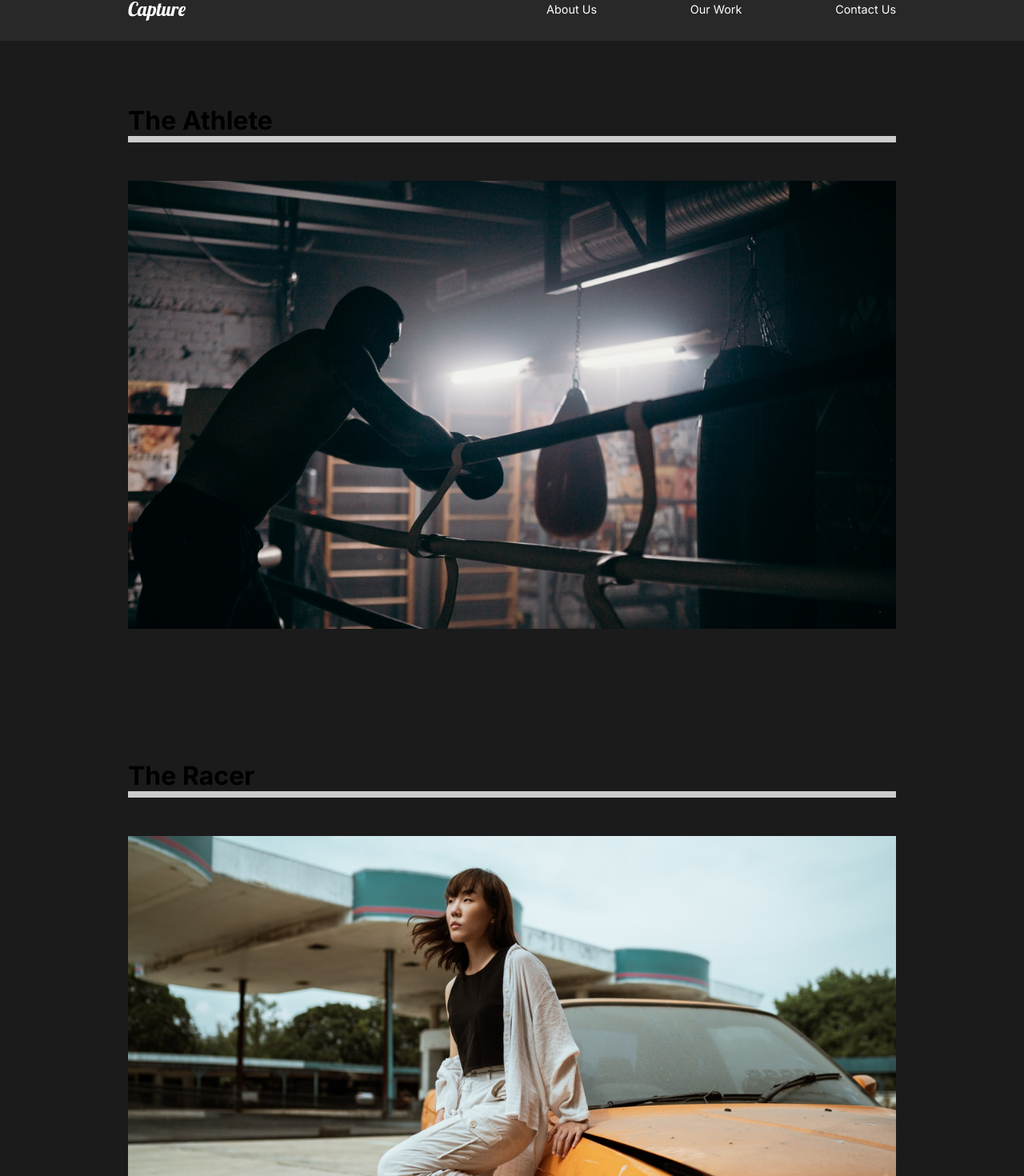
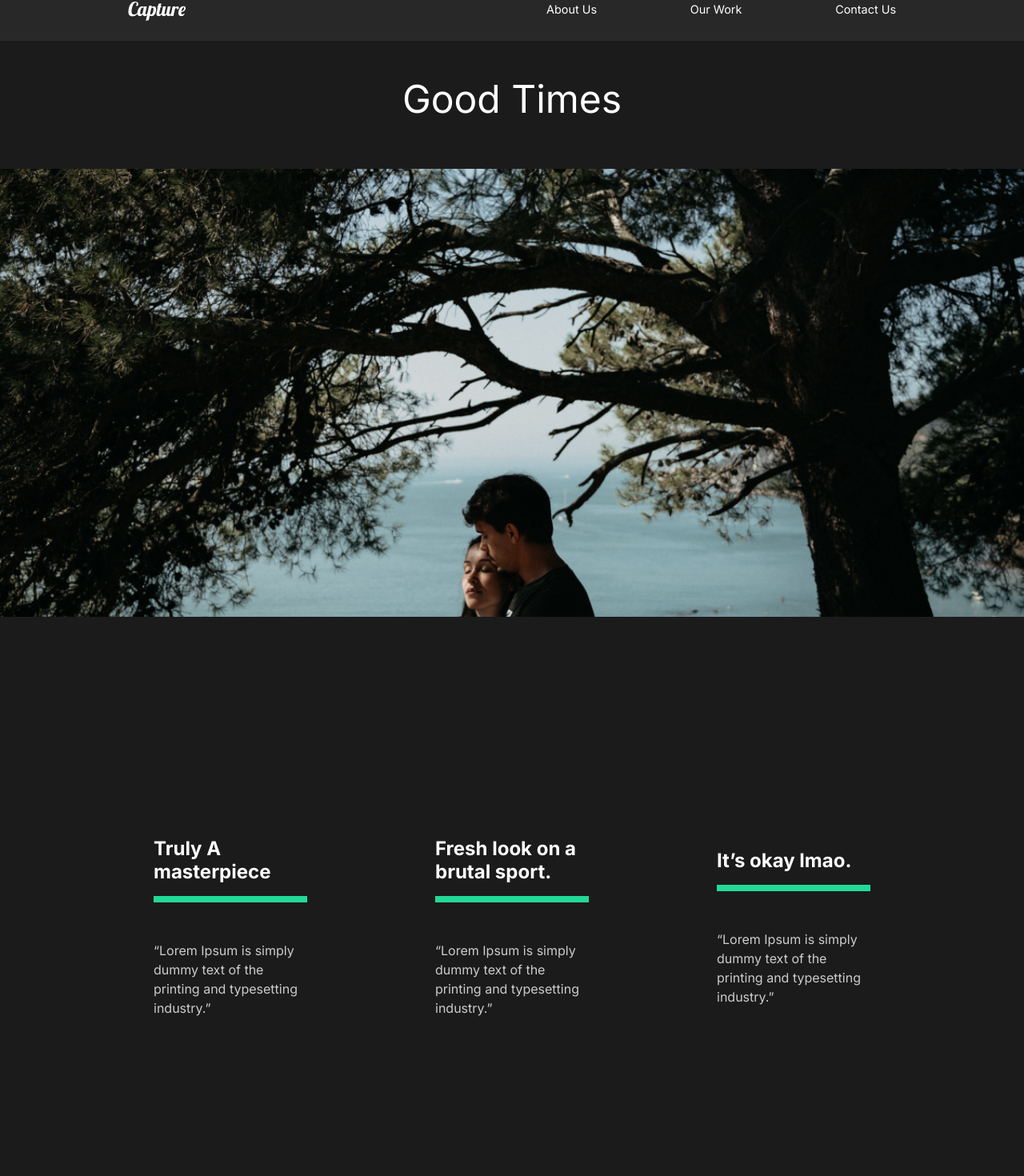
Before and after one commit to Hersh1412/H-capture, a React (Create React App) app: page /work/good-times in a window 1280 px wide. Shown: the part 29-1499 px from the top of the page at 80% size. Built offline with nearby package versions, Linux system fonts and the light colour scheme.

Commit message:
9 styled ourwork

```diff
--- a/src/App.js
+++ b/src/App.js
@@ -2,6 +2,7 @@
 import { Switch, Route } from "react-router-dom";
 // User Components
 import GlobalStyle from "./components/GlobalStyle";
+import MovieDetail from "./components/MovieDetail";
 import Nav from "./components/Nav";
 import AboutUs from "./pages/AboutUs";
 import ContactUs from "./pages/ContactUs";
@@ -16,13 +17,16 @@
         <Route path="/" exact>
           <AboutUs />
         </Route>
-        <Route path="/work">
+        <Route path="/work" exact>
           <OurWork />
         </Route>
         <Route path="/contactus">
           <ContactUs />
         </Route>
       </Switch>
+      <Route path="/work/:id">
+        <MovieDetail />
+      </Route>
     </div>
   );
 }
--- /dev/null
+++ b/src/components/MovieDetail.js
@@ -0,0 +1,111 @@
+// Components
+import React, { useEffect, useState } from "react";
+import styled from "styled-components";
+import { useHistory } from "react-router-dom";
+// Custom Components
+import { MovieState } from "../movieState";
+
+// Function
+function MovieDetail() {
+  const history = useHistory();
+  const url = history.location.pathname;
+  const [movies, setMovies] = useState(MovieState);
+  const [movie, setMovie] = useState(null);
+
+  useEffect(() => {
+    const currentMovie = movies.filter((item) => item.url === url);
+    setMovie(currentMovie[0]);
+  }, [movies, url]);
+
+  return (
+    <>
+      {movie && (
+        <StyledDetails>
+          <StyledHeadline>
+            <h2>{movie.title}</h2>
+            <img src={movie.mainImg} alt="movie Img" />
+          </StyledHeadline>
+          <StyledAwards>
+            {movie.awards.map((item) => (
+              <Award
+                key={item.title}
+                title={item.title}
+                description={item.description}
+              />
+            ))}
+          </StyledAwards>
+          <StyledImg>
+            <img src={movie.secondaryImg} alt="secondry Img" />
+          </StyledImg>
+        </StyledDetails>
+      )}
+    </>
+  );
+}
+
+const StyledDetails = styled.div`
+  color: white;
+`;
+const StyledHeadline = styled.div`
+  min-height: 90vh;
+  padding-top: 20vh;
+  position: relative;
+  h2 {
+    font-size: 3rem;
+    position: absolute;
+    top: 6.7%;
+    left: 50%;
+    transform: translate(-50%, -10%);
+  }
+  img {
+    width: 100%;
+    height: 70vh;
+    object-fit: cover;
+  }
+`;
+
+const StyledAwards = styled.div`
+  min-height: 80vh;
+  display: flex;
+  margin: 5rem 7rem;
+  align-items: center;
+  justify-content: space-around;
+`;
+
+const StyledAward = styled.div`
+  padding: 5rem;
+  h3 {
+    font-size: 1.5rem;
+  }
+  .line {
+    width: 100%;
+    background: #23d997;
+    height: 0.5rem;
+    margin: 1rem 0rem;
+  }
+  p {
+    font-size: 1rem;
+    padding: 2rem 0rem;
+  }
+`;
+
+const StyledImg = styled.div`
+  min-height: 50vh;
+  img {
+    width: 100%;
+    height: 100vh;
+    object-fit: cover;
+  }
+`;
+
+// component
+const Award = ({ title, description }) => {
+  return (
+    <StyledAward>
+      <h3>{title}</h3>
+      <div className="line"></div>
+      <p>{description}</p>
+    </StyledAward>
+  );
+};
+export default MovieDetail;
--- /dev/null
+++ b/src/movieState.js
@@ -0,0 +1,81 @@
+//Import Images
+import athlete from "./img/athlete-small.png";
+import goodtimes from "./img/goodtimes-small.png";
+import theracer from "./img/theracer-small.png";
+import athlete2 from "./img/athlete2.png";
+import goodtimes2 from "./img/good-times2.jpg";
+import theracer2 from "./img/the-racer2.jpg";
+
+export const MovieState = () => {
+  return [
+    {
+      title: "The Athlete",
+      mainImg: athlete,
+      secondaryImg: athlete2,
+      url: "/work/the-athlete",
+      awards: [
+        {
+          title: "Truly A masterpiece",
+          description:
+            "“Lorem Ipsum is simply dummy text of the printing and typesetting industry.”",
+        },
+        {
+          title: "Fresh look on a brutal sport.",
+          description:
+            "“Lorem Ipsum is simply dummy text of the printing and typesetting industry.”",
+        },
+        {
+          title: "It’s okay lmao.",
+          description:
+            "“Lorem Ipsum is simply dummy text of the printing and typesetting industry.”",
+        },
+      ],
+    },
+    {
+      title: "Good Times",
+      mainImg: goodtimes,
+      url: "/work/good-times",
+      secondaryImg: goodtimes2,
+      awards: [
+        {
+          title: "Truly A masterpiece",
+          description:
+            "“Lorem Ipsum is simply dummy text of the printing and typesetting industry.”",
+        },
+        {
+          title: "Fresh look on a brutal sport.",
+          description:
+            "“Lorem Ipsum is simply dummy text of the printing and typesetting industry.”",
+        },
+        {
+          title: "It’s okay lmao.",
+          description:
+            "“Lorem Ipsum is simply dummy text of the printing and typesetting industry.”",
+        },
+      ],
+    },
+    {
+      title: "The Racer",
+      mainImg: theracer,
+      url: "/work/the-racer",
+      secondaryImg: theracer2,
+      awards: [
+        {
+          title: "Truly A masterpiece",
+          description:
+            "“Lorem Ipsum is simply dummy text of the printing and typesetting industry.”",
+        },
+        {
+          title: "Fresh look on a brutal sport.",
+          description:
+            "“Lorem Ipsum is simply dummy text of the printing and typesetting industry.”",
+        },
+        {
+          title: "It’s okay lmao.",
+          description:
+            "“Lorem Ipsum is simply dummy text of the printing and typesetting industry.”",
+        },
+      ],
+    },
+  ];
+};
--- a/src/pages/OurWork.js
+++ b/src/pages/OurWork.js
@@ -15,21 +15,21 @@
       <StyledMovie>
         <h1>The Athlete</h1>
         <div className="line"></div>
-        <Link>
+        <Link to="/work/the-athlete">
           <img src={athlete} alt="athlete" />
         </Link>
       </StyledMovie>
       <StyledMovie>
         <h1>The Racer</h1>
         <div className="line"></div>
-        <Link>
+        <Link to="/work/the-racer">
           <img src={theracer} alt="the racer" />
         </Link>
       </StyledMovie>
       <StyledMovie>
         <h1>Good Times</h1>
         <div className="line"></div>
-        <Link>
+        <Link to="/work/good-times">
           <img src={goodtimes} alt="Good Times" />
         </Link>
       </StyledMovie>
```
